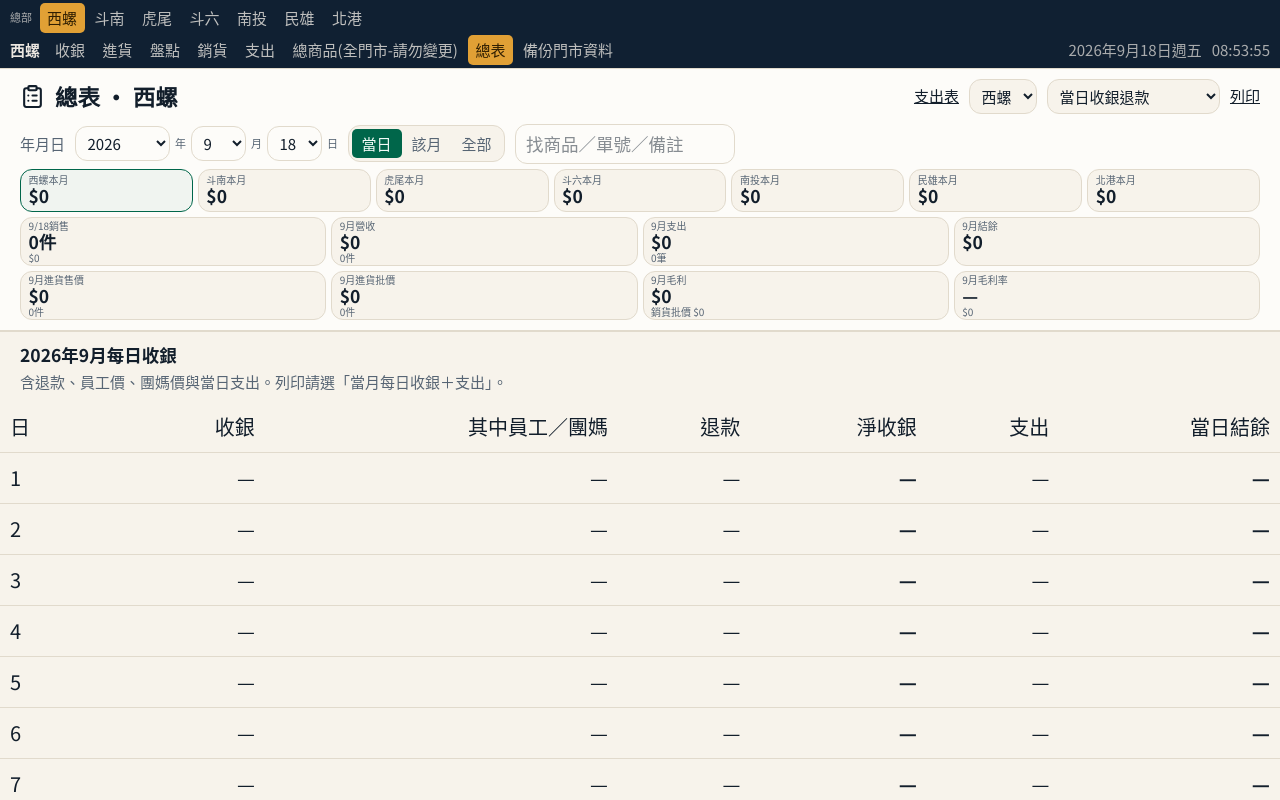
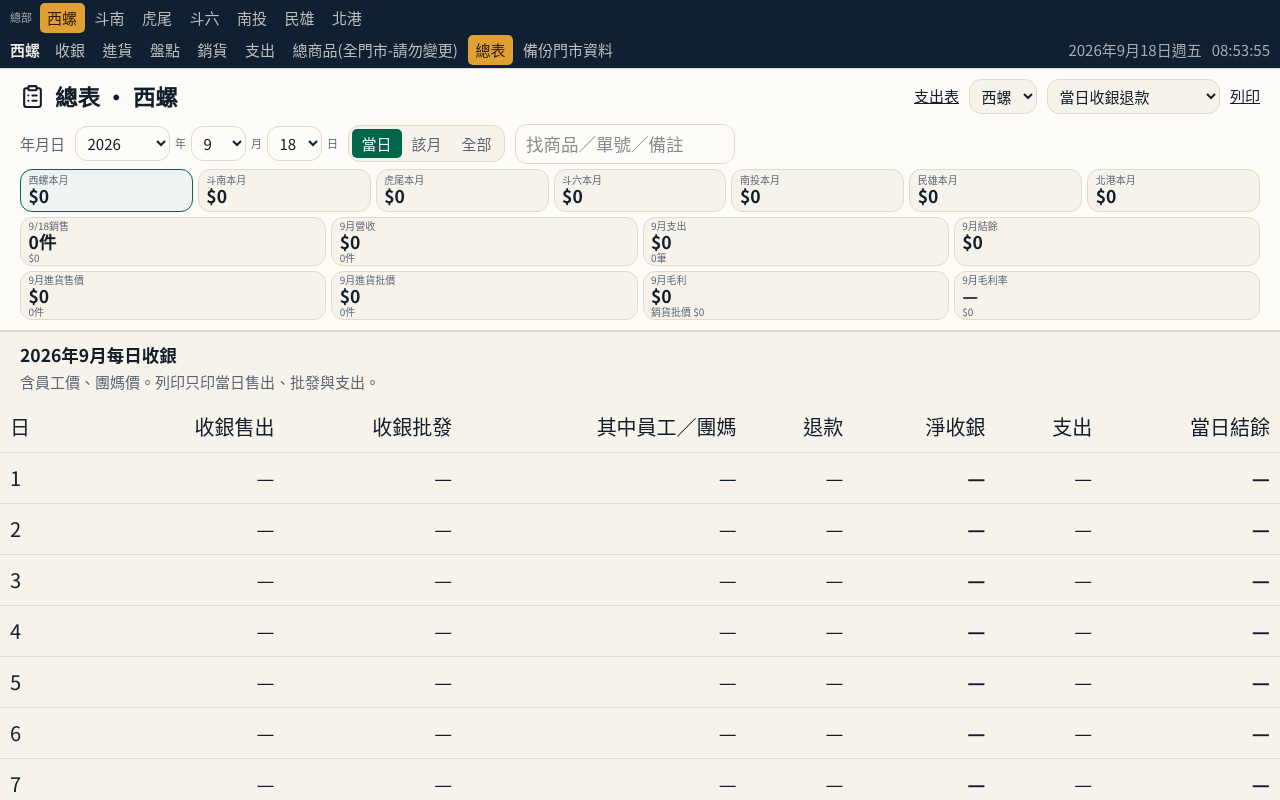
Before and after one commit to samsam60076-maker/sop, a Next.js app in the folder men-shi-pos/: page /report in a window 1280 px wide. Shown: the top 800 px of the page. Built offline with nearby package versions, Linux system fonts and the light colour scheme.

Commit message:
Update stock-report-view.tsx

```diff
--- a/men-shi-pos/components/stock-report-view.tsx
+++ b/men-shi-pos/components/stock-report-view.tsx
@@ -470,7 +470,8 @@ export function StockReportView() {
                     {storeName} · {year}年{month}月 每日收銀與支出
                   </p>
                   <p className="text-sm">
-                    淨收銀 {twd(monthDailyTotals.netAmount)} · 支出{" "}
+                    售出 {twd(monthDailyTotals.saleAmount)} · 批發{" "}
+                    {twd(monthDailyTotals.costAmount)} · 支出{" "}
                     {twd(monthDailyTotals.expenseAmount)}
                   </p>
                 </>
@@ -648,7 +649,7 @@ export function StockReportView() {
           {year}年{month}月每日收銀
         </h2>
         <p className="mt-1 text-xs text-muted-foreground print:hidden">
-          含退款、員工價、團媽價與當日支出。列印請選「當月每日收銀＋支出」。
+          含員工價、團媽價。列印只印當日售出、批發與支出。
         </p>
       </section>
       <div className="rp-month-daily overflow-x-auto">
@@ -656,12 +657,15 @@ export function StockReportView() {
           <TableHeader>
             <TableRow>
               <TableHead>日</TableHead>
-              <TableHead className="text-right">收銀</TableHead>
-              <TableHead className="text-right">其中員工／團媽</TableHead>
-              <TableHead className="text-right">退款</TableHead>
-              <TableHead className="text-right">淨收銀</TableHead>
+              <TableHead className="text-right">收銀售出</TableHead>
+              <TableHead className="text-right">收銀批發</TableHead>
+              <TableHead className="text-right print:hidden">
+                其中員工／團媽
+              </TableHead>
+              <TableHead className="text-right print:hidden">退款</TableHead>
+              <TableHead className="text-right print:hidden">淨收銀</TableHead>
               <TableHead className="text-right">支出</TableHead>
-              <TableHead className="text-right">當日結餘</TableHead>
+              <TableHead className="text-right print:hidden">當日結餘</TableHead>
             </TableRow>
           </TableHeader>
           <TableBody>
@@ -683,18 +687,21 @@ export function StockReportView() {
                     {row.saleAmount ? twd(row.saleAmount) : "—"}
                   </TableCell>
                   <TableCell className="text-right tabular-nums">
+                    {row.costAmount ? twd(row.costAmount) : "—"}
+                  </TableCell>
+                  <TableCell className="text-right tabular-nums print:hidden">
                     {row.staffAmount ? twd(row.staffAmount) : "—"}
                   </TableCell>
-                  <TableCell className="text-right tabular-nums">
+                  <TableCell className="text-right tabular-nums print:hidden">
                     {row.refundAmount ? twd(row.refundAmount) : "—"}
                   </TableCell>
-                  <TableCell className="text-right font-semibold tabular-nums">
+                  <TableCell className="text-right font-semibold tabular-nums print:hidden">
                     {row.netAmount ? twd(row.netAmount) : "—"}
                   </TableCell>
                   <TableCell className="text-right tabular-nums">
                     {row.expenseAmount ? twd(row.expenseAmount) : "—"}
                   </TableCell>
-                  <TableCell className="text-right font-semibold tabular-nums">
+                  <TableCell className="text-right font-semibold tabular-nums print:hidden">
                     {idle ? "—" : twd(row.balance)}
                   </TableCell>
                 </TableRow>
@@ -708,18 +715,21 @@ export function StockReportView() {
                 {twd(monthDailyTotals.saleAmount)}
               </TableCell>
               <TableCell className="text-right font-semibold tabular-nums">
+                {twd(monthDailyTotals.costAmount)}
+              </TableCell>
+              <TableCell className="text-right font-semibold tabular-nums print:hidden">
                 {twd(monthDailyTotals.staffAmount)}
               </TableCell>
-              <TableCell className="text-right font-semibold tabular-nums">
+              <TableCell className="text-right font-semibold tabular-nums print:hidden">
                 {twd(monthDailyTotals.refundAmount)}
               </TableCell>
-              <TableCell className="text-right font-semibold tabular-nums">
+              <TableCell className="text-right font-semibold tabular-nums print:hidden">
                 {twd(monthDailyTotals.netAmount)}
               </TableCell>
               <TableCell className="text-right font-semibold tabular-nums">
                 {twd(monthDailyTotals.expenseAmount)}
               </TableCell>
-              <TableCell className="text-right font-semibold tabular-nums">
+              <TableCell className="text-right font-semibold tabular-nums print:hidden">
                 {twd(monthDailyTotals.balance)}
               </TableCell>
             </TableRow>
```
